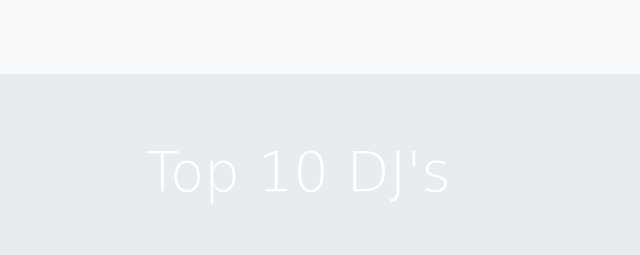
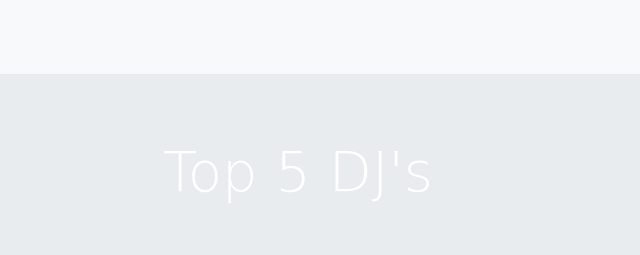
Before and after one commit to sgowda91/sgowda91.github.io, a plain HTML site: page top5.html in a window 1280 px wide. Shown: the top 255 px of the page, 342-982 px from the left. Drawn offline with nearby package versions, Linux system fonts and the light colour scheme.

Commit message:
Update top5.html

```diff
--- a/top5.html
+++ b/top5.html
@@ -44,7 +44,7 @@
     <!-- Your stuff goes here -->
     <div class="jumbotron jumbotron-fluid">
       <div class="container">
-        <h1 class="display-4">Top 10 DJ's</h1>
+        <h1 class="display-4">Top 5 DJ's</h1>
         <!-- <p class="lead">This is a modified jumbotron that occupies the entire horizontal space of its parent.</p> -->
       </div>
     </div>
```
